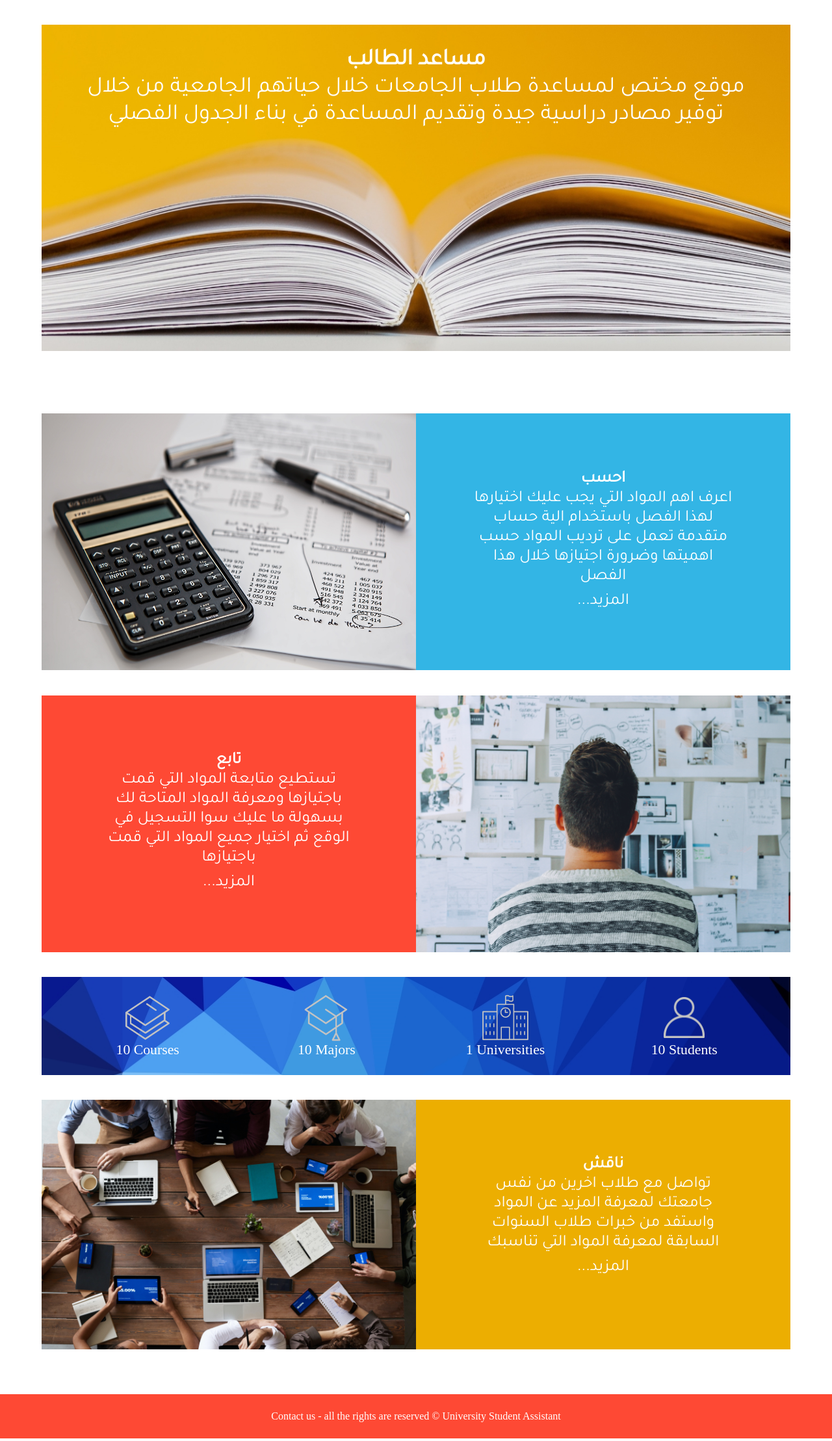
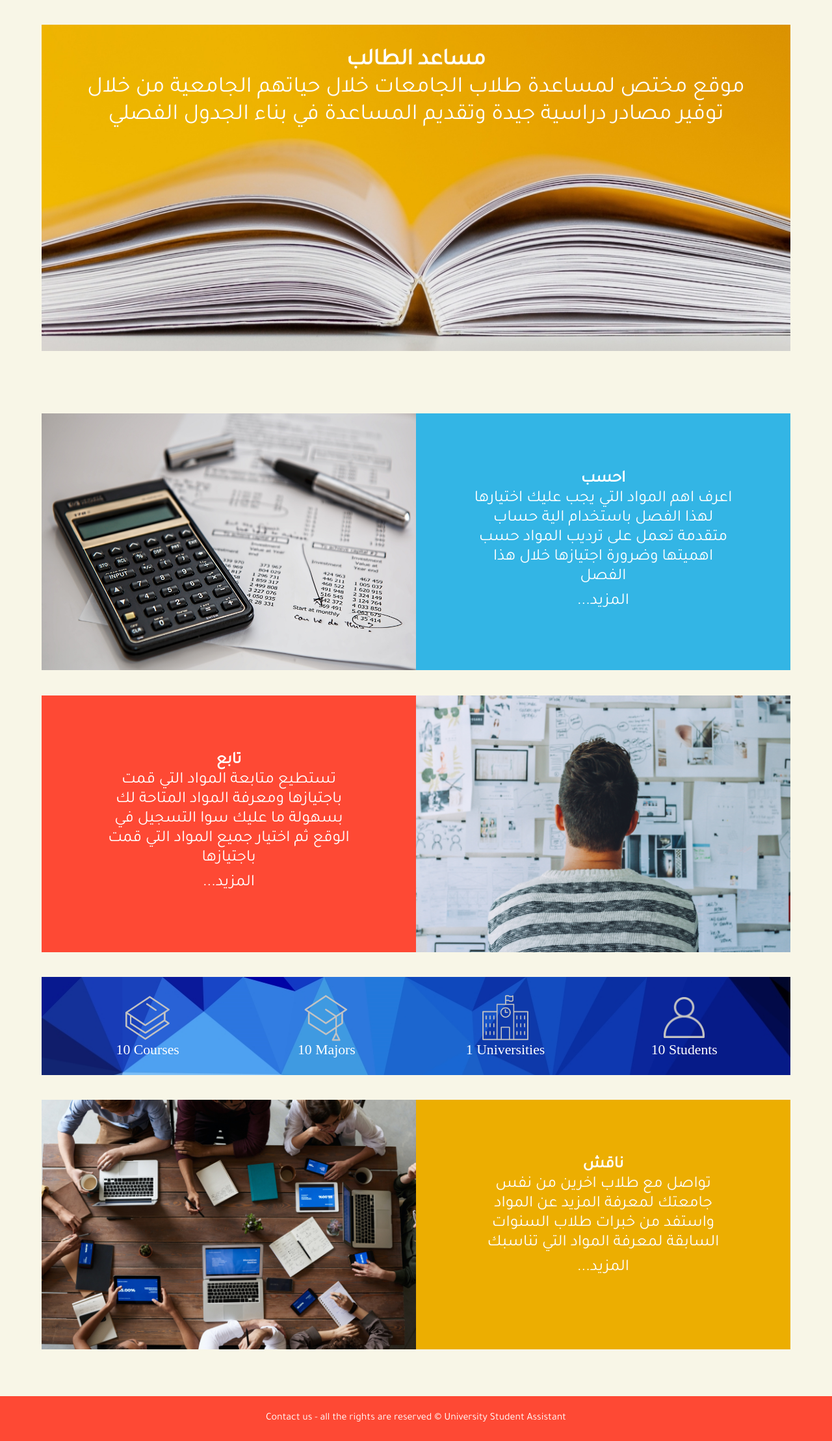
Before and after one commit to Warawreh/AmazonTechathon, a PHP site: page /index.php in a window 1280 px wide. Shown: the part 62-2279 px from the top of the page at 65% size. Run offline with PHP 8.4, Linux system fonts and the light colour scheme; some libraries are stand-ins or nearby versions.

Commit message:
Bugs fixing

```diff
--- a/css/header.css
+++ b/css/header.css
@@ -1,4 +1,9 @@
 /*Removing all the decoration from links*/
+body{
+	margin: 0;
+  background-color: #f8f6e7;
+	font-family: 'Tajawal', sans-serif;
+}
 header{
 	font-family: 'Tajawal', sans-serif;
 }
@@ -95,7 +100,6 @@ a {
     text-decoration: none;
     display: block;
     text-align: center;
-    direction: rtl;
 }
 #uinfo a{
 	display: inline-block;
--- a/css/profile.css
+++ b/css/profile.css
@@ -121,6 +121,7 @@ body {
 		padding-right: 50px;
 	}
 	#uinfo{
+		direction: ltr;
 		display: grid;
 		margin-left: 4vw;
 		margin-right: 4vw;
--- a/profile.php
+++ b/profile.php
@@ -1,4 +1,4 @@
-<?php
+  <?php
   // error_reporting(E_ALL);
   // ini_set('display_errors', '1');
 
```
